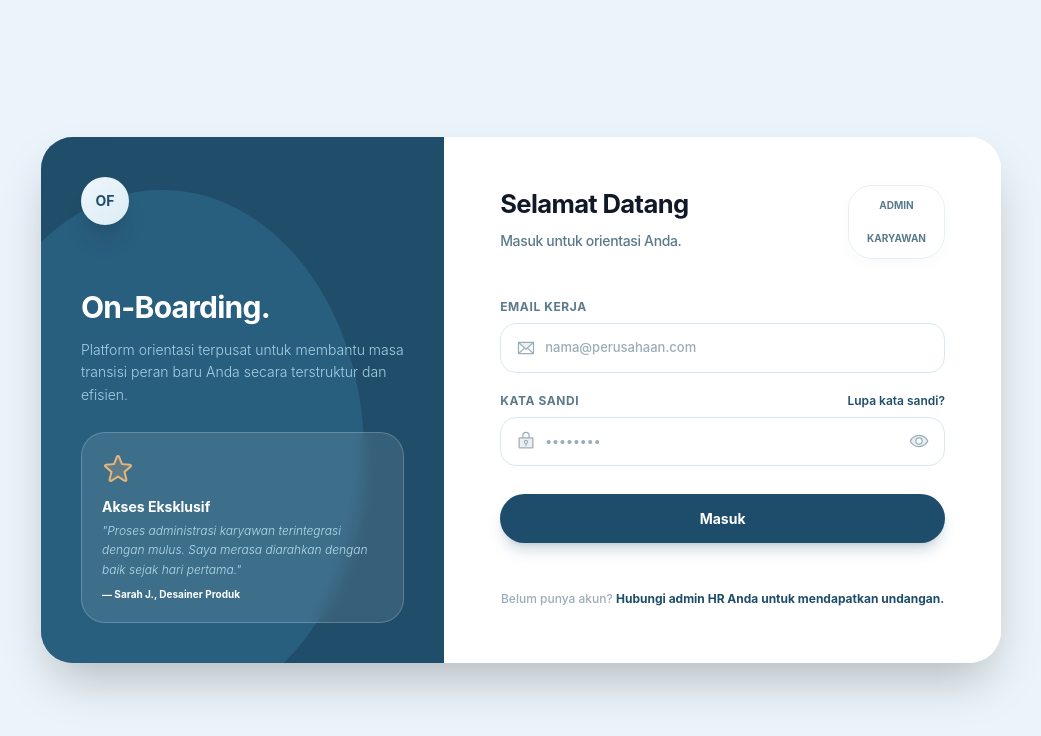
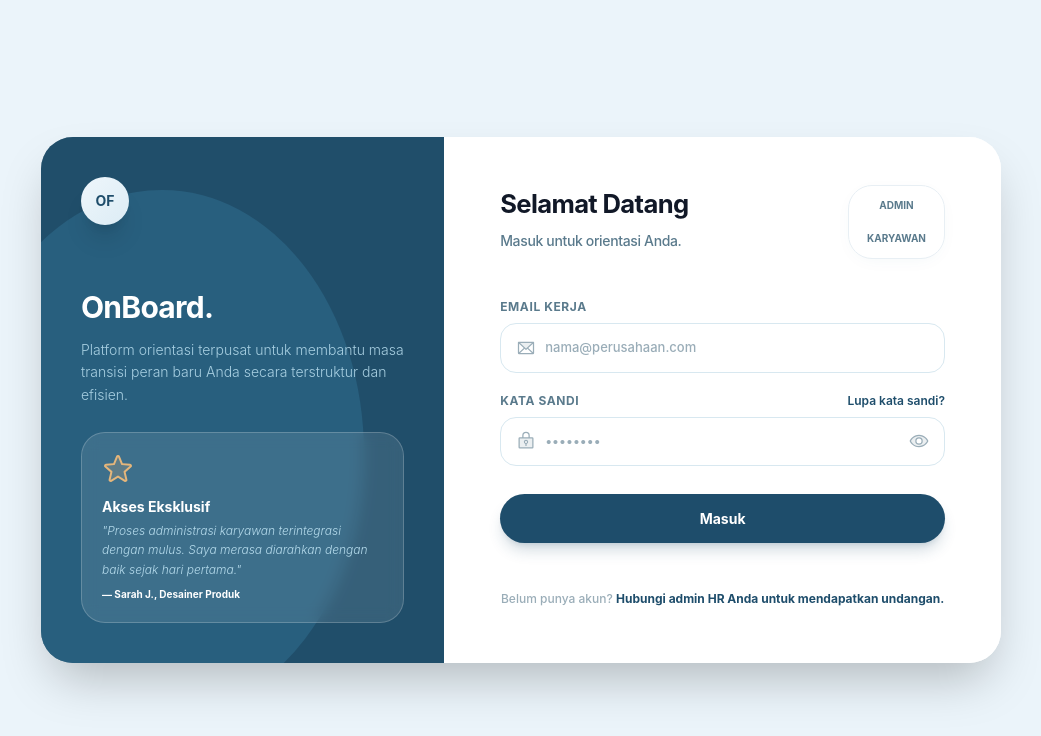
Before and after one commit to LabQii/onboard-employee, a Next.js app: page / in a window 1280 px wide. Shown: the top 736 px of the page, without its empty margins (119-1160 px from the left). Built offline with nearby package versions, Linux system fonts and the light colour scheme.

Commit message:
chore: rename branding from On-Boarding to OnBoard globally

```diff
--- a/app/admin/layout.tsx
+++ b/app/admin/layout.tsx
@@ -94,11 +94,11 @@ export default function AdminLayout({ children }: { children: React.ReactNode })
               <div className="relative">
                 <button
                   onClick={() => setShowNotif(!showNotif)}
-                  className="text-[#9AADB8] hover:text-[#1E4D6B] transition-colors relative"
+                  className={`relative p-2.5 rounded-xl transition-all duration-300 ${showNotif ? 'bg-[#1E3A5F] text-white shadow-lg' : 'text-[#9AADB8] hover:bg-white hover:text-[#1E4D6B] hover:shadow-sm'}`}
                 >
                   <Bell weight="duotone" className="w-5 h-5" />
                   {unreadCount > 0 && (
-                    <div className="absolute top-0 right-0 w-1.5 h-1.5 bg-red-500 rounded-full" />
+                    <div className="absolute top-2 right-2 w-2 h-2 bg-red-500 rounded-full border-2 border-white" />
                   )}
                 </button>
 
--- a/app/admin/page.tsx
+++ b/app/admin/page.tsx
@@ -181,7 +181,7 @@ export default function AdminDashboardPage() {
             </Link>
             <Link href="/admin/settings">
               <button className="flex items-center gap-2 px-6 py-3 rounded-full bg-white border border-[#E5E7EB] hover:bg-[#F9FAFB] shadow-sm transition-all text-[#1E3A5F] font-bold text-[13.5px]">
-                <GearSix weight="duotone" className="w-5 h-5" /> Pengaturan
+                <GearSix weight="duotone" className="w-5 h-5" /> Struktur
               </button>
             </Link>
             <Link href="/admin/employees">
--- a/app/api/admin/notifications/route.ts
+++ b/app/api/admin/notifications/route.ts
@@ -19,6 +19,7 @@ export async function GET(req: NextRequest) {
     const { data: notifications, error } = await supabase
       .from('notifications')
       .select('*')
+      .is('user_id', null)
       .order('created_at', { ascending: false })
       .limit(20);
 
@@ -43,13 +44,15 @@ export async function PATCH(req: NextRequest) {
       const { error } = await supabase
         .from('notifications')
         .update({ is_read: true })
+        .is('user_id', null)
         .eq('is_read', false);
       if (error) throw error;
     } else if (id) {
       const { error } = await supabase
         .from('notifications')
         .update({ is_read: true })
-        .eq('id', id);
+        .eq('id', id)
+        .is('user_id', null);
       if (error) throw error;
     }
 
--- a/app/api/admin/remind/route.ts
+++ b/app/api/admin/remind/route.ts
@@ -53,7 +53,7 @@ export async function POST(req: NextRequest) {
 <body>
   <div class="container">
     <div class="header">
-      <h1>On-Boarding</h1>
+      <h1>OnBoard</h1>
     </div>
     <div class="body">
       <h2>Halo, ${name}</h2>
@@ -80,9 +80,8 @@ export async function POST(req: NextRequest) {
     `;
 
     const info = await transporter.sendMail({
-      from: `"On-Boarding" <${process.env.SMTP_FROM || process.env.SMTP_USER}>`,
-      to: email,
-      subject: 'On-Boarding',
+      from: `"OnBoard" <${process.env.SMTP_FROM || process.env.SMTP_USER}>`,
+      subject: 'OnBoard',
       html: htmlContent,
     });
 
--- a/app/api/chat/route.ts
+++ b/app/api/chat/route.ts
@@ -46,7 +46,7 @@ export async function POST(req: Request) {
     }
 
     // 3. Construct System Prompt & Call Groq Llama-3
-    const systemPrompt = `Anda adalah asisten cerdas untuk sistem Onboarding ("On-Boarding").
+    const systemPrompt = `Anda adalah asisten cerdas untuk sistem Onboarding ("OnBoard").
 Berikan jawaban ringkas, solutif, dan tegas berasaskan pedoman dokumen perusahaan yang diberikan.
 
 Info Karyawan saat ini:
--- a/app/karyawan/page.tsx
+++ b/app/karyawan/page.tsx
@@ -258,7 +258,7 @@ export default function EmployeeDashboard() {
               OF
             </div>
             <div className="flex flex-col">
-              <h1 className="font-extrabold text-[1.05rem] text-[#1E3A5F] tracking-tight leading-none">On-Boarding</h1>
+              <h1 className="font-extrabold text-[1.05rem] text-[#1E3A5F] tracking-tight leading-none">OnBoard</h1>
             </div>
           </div>
 
--- a/app/layout.tsx
+++ b/app/layout.tsx
@@ -9,7 +9,7 @@ const poppins = Poppins({
 });
 
 export const metadata: Metadata = {
-  title: "On-Boarding - Employee Onboarding",
+  title: "OnBoard - Employee Onboarding",
   description: "AI-Powered Employee Onboarding Assistant",
 };
 
--- a/app/page.tsx
+++ b/app/page.tsx
@@ -30,7 +30,7 @@ export default function LoginPage() {
           </div>
 
           <div className="relative z-10 mt-6">
-            <h1 className="text-3xl font-bold leading-tight mb-3 tracking-tight">On-Boarding.</h1>
+            <h1 className="text-3xl font-bold leading-tight mb-3 tracking-tight">OnBoard.</h1>
             <p className="text-[#B5DBEC] text-sm font-light leading-relaxed opacity-90">
               Platform orientasi terpusat untuk membantu masa transisi peran baru Anda secara terstruktur dan efisien.
             </p>
--- a/components/admin/Sidebar.tsx
+++ b/components/admin/Sidebar.tsx
@@ -17,7 +17,7 @@ export function Sidebar() {
     { name: 'Ringkasan',          href: '/admin',                    icon: SquaresFour, exact: true },
     { name: 'Dokumen',             href: '/admin/documents',          icon: FileText,        exact: false },
     { name: 'Karyawan',            href: '/admin/employees',          icon: Users,           exact: false },
-    { name: 'Pengaturan',          href: '/admin/settings',           icon: Gear,        exact: false },
+    { name: 'Struktur',            href: '/admin/settings',           icon: Gear,        exact: false },
   ];
 
   return (
@@ -31,7 +31,7 @@ export function Sidebar() {
             </div>
             <div className="flex flex-col">
               <h1 className="font-extrabold text-[1.1rem] tracking-tight text-[#1E3A5F] leading-none">
-                On-Boarding
+                OnBoard
               </h1>
             </div>
           </div>
--- a/components/employee/Navbar.tsx
+++ b/components/employee/Navbar.tsx
@@ -11,7 +11,7 @@ export function UserNavbar() {
         <div className="w-8 h-8 bg-primary rounded-lg flex items-center justify-center font-bold text-white text-sm">
           OF
         </div>
-        <span className="font-bold text-xl text-tertiary">On-Boarding</span>
+        <span className="font-bold text-xl text-tertiary">OnBoard</span>
       </div>
 
       <nav className="hidden md:flex items-center gap-8 font-medium text-sm text-neutral-dark">
--- a/lib/email.ts
+++ b/lib/email.ts
@@ -52,7 +52,7 @@ export async function sendInviteEmail(
 <body>
   <div class="container">
     <div class="header">
-      <h1>On-Boarding</h1>
+      <h1>OnBoard</h1>
     </div>
     <div class="body">
       <h2>Halo, ${fullName}</h2>
@@ -86,9 +86,9 @@ export async function sendInviteEmail(
   }
 
   await transporter.sendMail({
-    from: `"On-Boarding" <${SMTP_FROM}>`,
+    from: `"OnBoard" <${SMTP_FROM}>`,
     to: email,
-    subject: `On-Boarding`,
+    subject: `OnBoard`,
     html: htmlBody,
   });
 }
@@ -125,7 +125,7 @@ export async function sendLoginOtp(
       <div class="otp-box">${otp}</div>
       <p>Kode ini berlaku selama <strong>10 menit</strong>.<br/>Jangan berikan kode ini ke siapapun.</p>
     </div>
-    <div class="footer"><p>© 2026 On-Boarding</p></div>
+    <div class="footer"><p>© 2026 OnBoard</p></div>
   </div>
 </body>
 </html>`;
@@ -140,9 +140,9 @@ export async function sendLoginOtp(
   }
 
   await transporter.sendMail({
-    from: `"On-Boarding" <${SMTP_FROM}>`,
+    from: `"OnBoard" <${SMTP_FROM}>`,
     to: email,
-    subject: `Kode Masuk On-Boarding: ${otp}`,
+    subject: `Kode Masuk OnBoard: ${otp}`,
     html: htmlBody,
   });
 }
```
